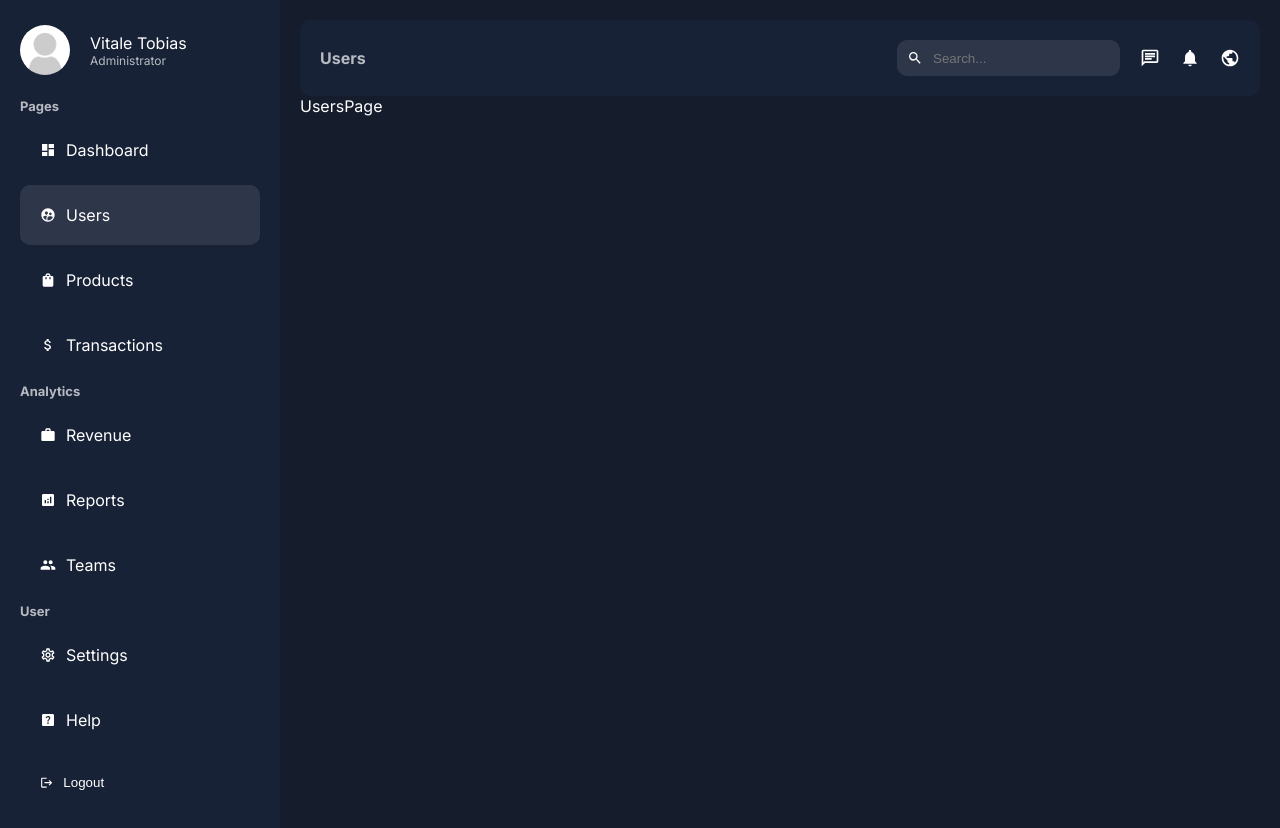
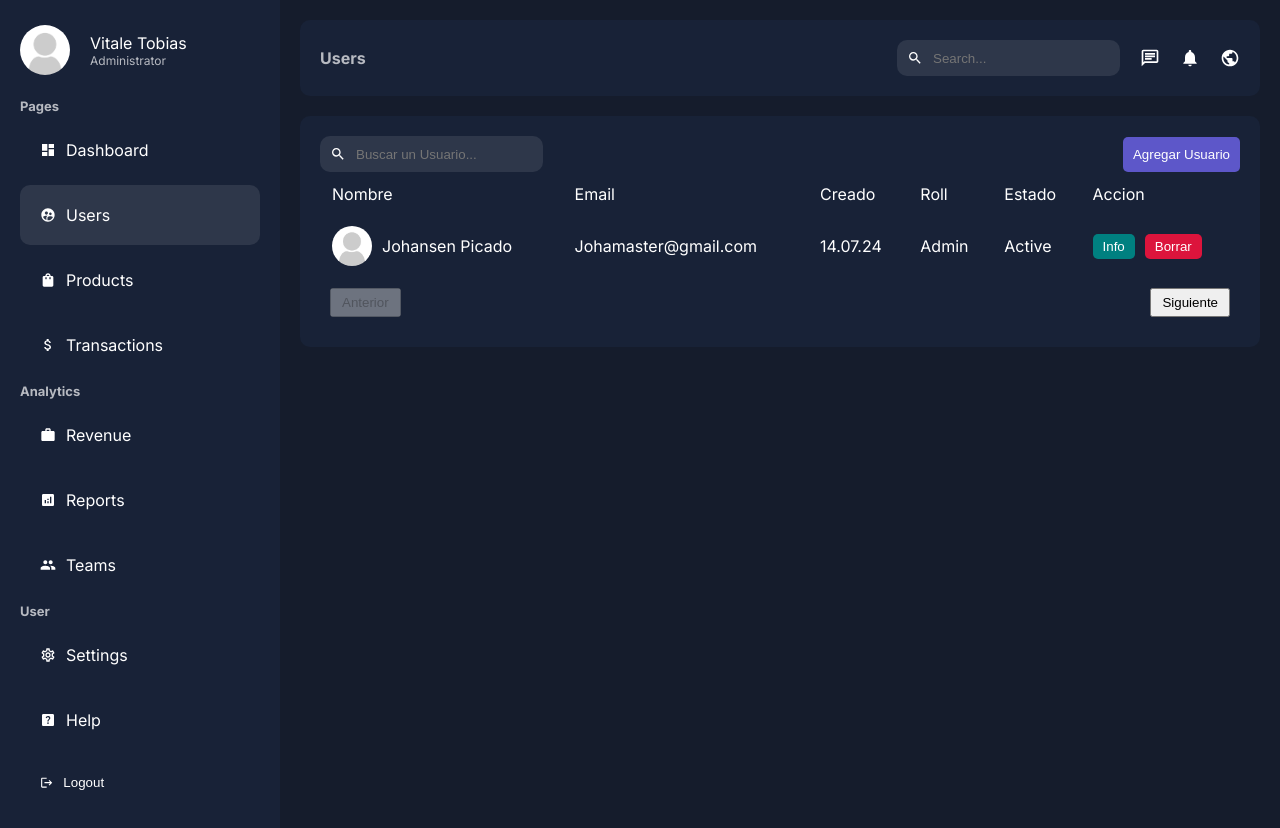
Before and after one commit to No-Country-simulation/c19-51-n-node-react, a Next.js app in the folder front/: page /dashboard/users in a window 1280 px wide. Built offline with nearby package versions, Linux system fonts and the light colour scheme.

Commit message:
feat: Agregando modulos users y product

```diff
--- /dev/null
+++ b/front/app/components/dashboard/pagination/page.jsx
@@ -0,0 +1,10 @@
+import styles from "./pagination.module.css"
+
+const Pagination = () => {
+    return <div className={styles.container}>
+        <button className={styles.button} disabled>Anterior</button>
+        <button className={styles.button}>Siguiente</button>
+    </div>
+}
+
+export default Pagination
--- /dev/null
+++ b/front/app/components/dashboard/pagination/pagination.module.css
@@ -0,0 +1,14 @@
+.container{
+    padding: 10px;
+    display: flex;
+   justify-content: space-between;
+}
+
+.button{
+    padding: 5px 10px;
+    cursor: pointer;
+}
+
+.button :disabled{
+    cursor: not-allowed;
+}
--- /dev/null
+++ b/front/app/components/dashboard/products/products.module.css
@@ -0,0 +1,61 @@
+.container{
+    background-color: var(--bgSoft);
+    padding: 20px;
+    border-radius: 10px;
+    margin-top: 20px ;
+}
+
+.top{
+    display: flex;
+    align-items: center;
+    justify-content: space-between;
+}
+
+.addButton{
+    padding: 10px;
+    background-color: #5d57c9;
+    color: var(--text);
+    border: none;
+    border-radius: 5px;
+    cursor: pointer;
+}
+
+.table{
+    width: 100%;
+}
+
+.table td{
+    padding: 10px;
+}
+
+.product{
+    display: flex;
+    align-items: center;
+    gap:10px;
+}
+
+.productImage{
+    border-radius: 50%;
+    object-fit: cover;
+}
+
+.buttons{
+    display: flex;
+    gap: 10px;
+}
+
+.button{
+    padding: 5px 10px;
+    border-radius: 5px;
+    color: var(--text);
+    border: none;
+    cursor: pointer;
+}
+
+.view{
+    background-color:   teal;
+}
+
+.delete{
+    background-color: crimson;
+}
--- /dev/null
+++ b/front/app/components/dashboard/search/page.jsx
@@ -0,0 +1,11 @@
+import styles from "./search.module.css"
+import { MdSearch } from "react-icons/md"
+
+const Search = ({placeholder}) => {
+    return <div className={styles.container}>
+        <MdSearch/>
+        <input type="text" placeholder={placeholder} className={styles.input}/>
+    </div>
+}
+
+export default Search
--- /dev/null
+++ b/front/app/components/dashboard/search/search.module.css
@@ -0,0 +1,16 @@
+.container{
+    display: flex;
+    align-items: center;
+    gap: 10px;
+    background-color: #2e374a;
+    padding: 10px;
+    border-radius:10px;
+    width: max-content;
+}
+
+.input{
+    background-color: transparent;
+    border: none;
+    color: var(--text);
+    outline: none;
+}
--- /dev/null
+++ b/front/app/components/dashboard/users/users.module.css
@@ -0,0 +1,61 @@
+.container{
+    background-color: var(--bgSoft);
+    padding: 20px;
+    border-radius: 10px;
+    margin-top: 20px ;
+}
+
+.top{
+    display: flex;
+    align-items: center;
+    justify-content: space-between;
+}
+
+.addButton{
+    padding: 10px;
+    background-color: #5d57c9;
+    color: var(--text);
+    border: none;
+    border-radius: 5px;
+    cursor: pointer;
+}
+
+.table{
+    width: 100%;
+}
+
+.table td{
+    padding: 10px;
+}
+
+.users{
+    display: flex;
+    align-items: center;
+    gap:10px;
+}
+
+.userImage{
+    border-radius: 50%;
+    object-fit: cover;
+}
+
+.buttons{
+    display: flex;
+    gap: 10px;
+}
+
+.button{
+    padding: 5px 10px;
+    border-radius: 5px;
+    color: var(--text);
+    border: none;
+    cursor: pointer;
+}
+
+.view{
+    background-color:   teal;
+}
+
+.delete{
+    background-color: crimson;
+}
--- a/front/app/dashboard/users/page.jsx
+++ b/front/app/dashboard/users/page.jsx
@@ -1,5 +1,65 @@
+import styles from "@/app/components/dashboard/users/users.module.css";
+import Search from "@/app/components/dashboard/search/page";
+import Link from "next/link";
+import Image from "next/image";
+import Pagination from "@/app/components/dashboard/pagination/page";
+
 const UsersPage = () => {
-  return <div>UsersPage</div>;
+  return (
+    <div className={styles.container}>
+      <div className={styles.top}>
+        <Search placeholder="Buscar un Usuario..." />
+        <Link href="/dashboard/users/add">
+          <button className={styles.addButton}>Agregar Usuario</button>
+        </Link>
+      </div>
+      <table className={styles.table}>
+        <thead>
+          <tr>
+            <td>Nombre</td>
+            <td>Email</td>
+            <td>Creado</td>
+            <td>Roll</td>
+            <td>Estado</td>
+            <td>Accion</td>
+          </tr>
+        </thead>
+        <tbody>
+          <tr>
+            <td>
+              <div className={styles.users}>
+                <Image
+                  src="/noavatar.png"
+                  alt=""
+                  width={40}
+                  height={40}
+                  className={styles.userImage}
+                />
+                Johansen Picado
+              </div>
+            </td>
+            <td>Johamaster@gmail.com</td>
+            <td>14.07.24</td>
+            <td>Admin</td>
+            <td>Active</td>
+            <td>
+              <div className={styles.buttons}>
+                <Link href="/">
+                  <button className={`${styles.button} ${styles.view}`}>
+                    Info
+                  </button>
+                </Link>
+                <button className={`${styles.button} ${styles.delete}`}>
+                  Borrar
+                </button>
+              </div>
+            </td>
+          </tr>
+        </tbody>
+      </table>
+      <Pagination/>
+    </div>
+  );
 };
 
 export default UsersPage;
--- /dev/null
+++ b/front/app/login.module.css
@@ -0,0 +1,43 @@
+.container{
+    width: 100%;
+    height: 100vh;
+    display: flex;
+    align-items: center;
+    justify-content: center;
+}
+
+.form{
+    background-color: var(--bgSoft);
+    padding: 50px;
+    border-radius: 10px;
+    width: 500px;
+    height: 500px;
+    display: flex;
+    flex-direction: column;
+    align-items: center;
+    justify-content: center;
+    gap: 30px;
+}
+
+.form input{
+    width: 100%;
+    padding: 30px;
+    border: 2px solid #2e374a;
+    border-radius: 5px;
+    background-color: var(--bg);
+    color: var(--text );
+}
+
+.form button{
+    width: 100%;
+    padding: 30px;
+    background-color: teal;
+    color: var(--text);
+    border: none;
+    cursor: pointer;
+    border-radius: 5px;
+}
+
+.form button:hover{
+    background-color: rgb(7, 161, 161);
+}
--- a/front/app/login/page.jsx
+++ /dev/null
@@ -1,5 +0,0 @@
-const LoginPage = () => {
-  return <div>LoginPage</div>;
-};
-
-export default LoginPage;
```
Also changed, not shown: front/app/dashboard/products/page.jsx (+59 -1 lines), front/app/page.jsx (+12 -3 lines), 1 other file (tests, documents, lock files or other folders).
